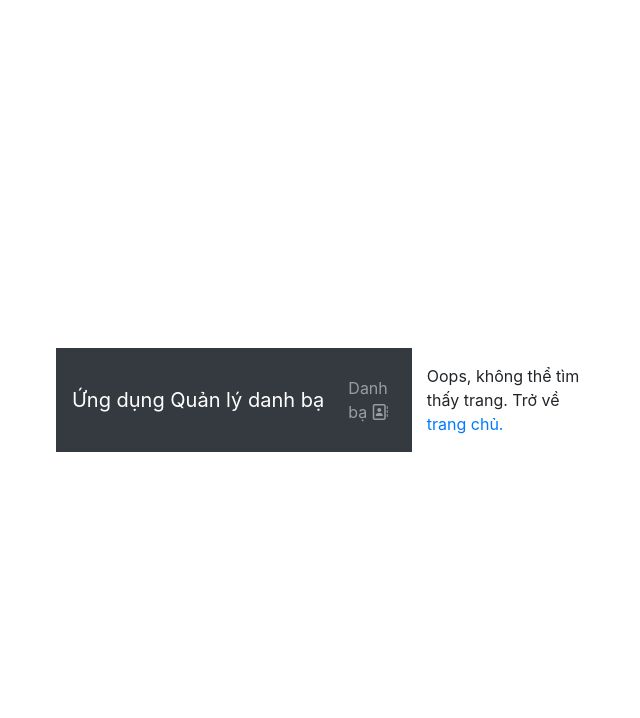
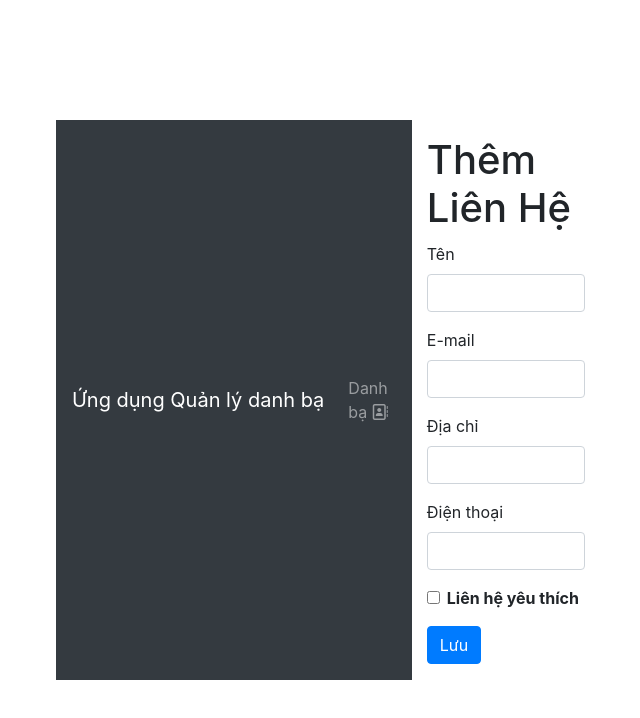
Before and after one commit to AnhThuB2014794/B2014794_NguyenThiAnhThu_Frontend, a Vue app: page /contacts/add in a window 1280 px wide. Shown: the top 718 px of the page, without its empty margins (8-648 px from the left). Built offline with nearby package versions, Linux system fonts and the light colour scheme; no server answers.

Commit message:
Tao trang cap nhat lien he

```diff
--- a/src/components/ContactForm.vue
+++ b/src/components/ContactForm.vue
@@ -27,14 +27,13 @@
             </label>
         </div>
         <div class="form-group">
-            <button class="btn btn-primary">Lưu</button>
+            <button class="btn btn-primary" @click="createContact">Lưu</button>
             <button v-if="contactLocal._id" type="button" class="ml-2 btn btn-danger" @click="deleteContact">
                 Xóa
             </button>
         </div>
     </Form>
 </template>
-
 <script>
 import * as yup from "yup";
 import { Form, Field, ErrorMessage } from "vee-validate";
@@ -44,7 +43,7 @@ export default {
         Field,
         ErrorMessage,
     },
-    emits: ["submit:contact", "delete:contact"],
+    emits: ["submit:contact", "delete:contact", "create:contact"],
     props: {
         contact: { type: Object, required: true }
     },
@@ -70,11 +69,14 @@ export default {
         return {
             // Chúng ta sẽ không muốn hiệu chỉnh props, nên tạo biến cục bộ
             // contactLocal để liên kết với các input trên form
-            contactLocal: this.contact,
+            contactLocal: { ...this.contact },
             contactFormSchema,
         };
     },
     methods: {
+        createContact() {
+            this.$emit("create:contact", this.contactLocal);
+        },
         submitContact() {
             this.$emit("submit:contact", this.contactLocal);
         },
--- a/src/router/index.js
+++ b/src/router/index.js
@@ -17,6 +17,12 @@ const routes = [
     component: () => import("@/views/ContactEdit.vue"),
     props: true, // Truyền các biến trong $route.params vào làm props
   },
+  {
+    path: "/contacts/add",
+    name: "contact.add",
+    component: () => import("@/views/ContactAdd.vue"),
+    props: true,
+  },
 ];
 const router = createRouter({
   history: createWebHistory(import.meta.env.BASE_URL),
--- /dev/null
+++ b/src/views/ContactAdd.vue
@@ -0,0 +1,33 @@
+<template>
+    <h1>Thêm Liên Hệ</h1>
+    <ContactForm :contact="contact" @create:contact="createCt" />
+</template>
+<script>
+import ContactForm from "@/components/ContactForm.vue";
+import ContactService from "@/services/contact.service";
+export default {
+    components: {
+        ContactForm
+    },
+    data() {
+        return {
+            contact: null,
+            message: "",
+
+        };
+    },
+    methods: {
+        async createCt(data) {
+            console.log(data)
+            try {
+                this.status = await ContactService.create(data);
+                this.$router.push({ name: "contactbook" });
+
+
+            } catch (error) {
+                console.log(error)
+            }
+        },
+    }
+}
+</script>
```
